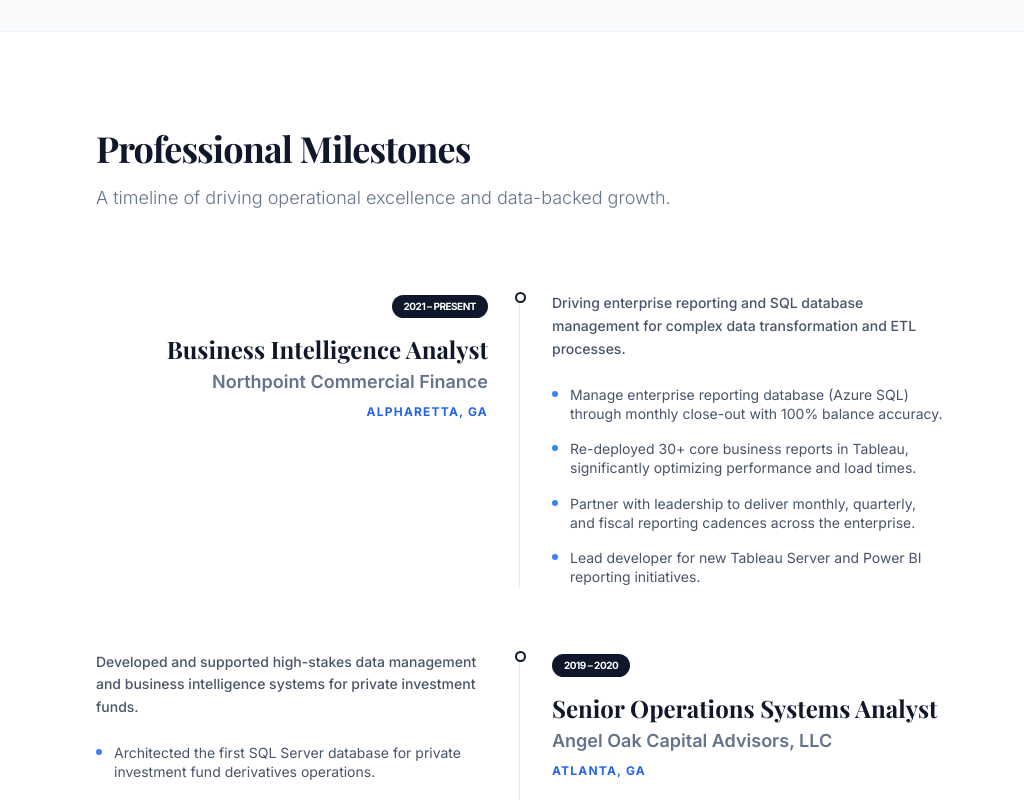
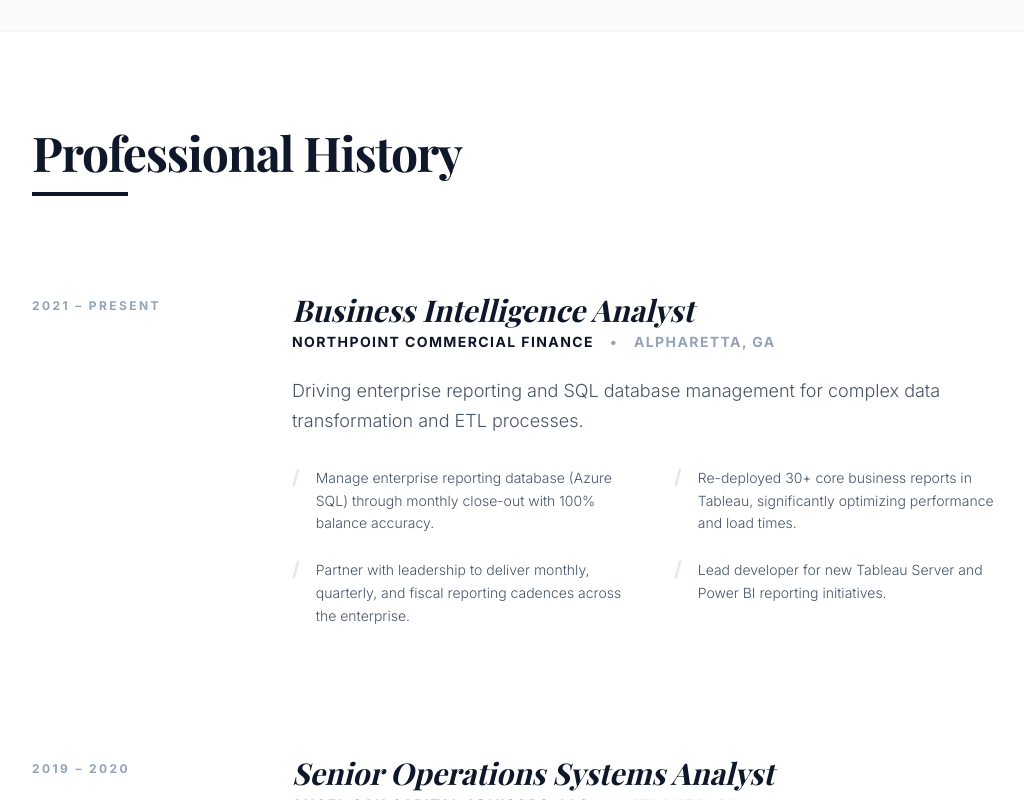
Before and after one commit to btburns308/brian-portfolio, a React (Vite) app: page / in a window 1280 px wide. Shown: the part 1500-2300 px from the top of the page, without its empty margins (120-1144 px from the left). Built offline with nearby package versions, Linux system fonts and the light colour scheme; a web font is replaced by a local one.

Commit message:
Update ExperienceSection.tsx

```diff
--- a/components/ExperienceSection.tsx
+++ b/components/ExperienceSection.tsx
@@ -7,47 +7,44 @@ interface ExperienceProps {
 
 const ExperienceSection: React.FC<ExperienceProps> = ({ experiences }) => {
   return (
-    <div className="max-w-4xl mx-auto px-6">
-      <div className="mb-20">
-        <h2 className="text-4xl font-extrabold text-slate-900 mb-4 tracking-tight text-balance">Professional Milestones</h2>
-        <p className="text-slate-500 text-lg font-light">A timeline of driving operational excellence and data-backed growth.</p>
+    <div className="max-w-5xl mx-auto px-6">
+      <div className="mb-24">
+        <h2 className="text-5xl font-bold text-slate-900 mb-4 tracking-tight">Professional History</h2>
+        <div className="w-24 h-1 bg-slate-900"></div>
       </div>
 
-      <div className="space-y-16">
+      <div className="space-y-32">
         {experiences.map((exp, idx) => (
-          <div key={idx} className="group relative pl-10 md:pl-0">
-            {/* Timeline Line */}
-            <div className="absolute left-0 top-0 bottom-0 w-px bg-slate-200 md:left-1/2 md:-ml-px"></div>
-
-            <div className={`md:flex items-start gap-16 ${idx % 2 === 0 ? 'md:flex-row' : 'md:flex-row-reverse'}`}>
-              <div className="md:w-1/2 mb-4 md:mb-0">
-                <div className={`${idx % 2 === 0 ? 'md:text-right' : 'md:text-left'}`}>
-                  <span className="inline-block px-3 py-1 bg-slate-900 text-white text-[10px] font-black rounded-full mb-4 tracking-tighter uppercase">
+          <div key={idx} className="grid grid-cols-1 lg:grid-cols-12 gap-8 lg:gap-16">
+            {/* Period */}
+            <div className="lg:col-span-3">
+              <span className="text-xs font-bold text-slate-400 uppercase tracking-[0.2em]">
                 {exp.period}
               </span>
-                  <h3 className="text-2xl font-bold text-slate-900 mb-1 leading-tight group-hover:text-blue-600 transition-colors">
+            </div>
+
+            {/* Content */}
+            <div className="lg:col-span-9">
+              <h3 className="text-3xl font-bold text-slate-900 mb-1 serif italic">
                 {exp.role}
               </h3>
-                  <p className="text-lg font-semibold text-slate-500 mb-2">{exp.company}</p>
-                  <p className="text-xs font-bold text-blue-600 uppercase tracking-widest mb-4">{exp.location}</p>
-                </div>
+              <div className="flex flex-wrap items-center gap-x-4 gap-y-1 mb-6 text-sm font-bold text-slate-400 uppercase tracking-widest">
+                <span className="text-slate-900">{exp.company}</span>
+                <span className="hidden md:inline">•</span>
+                <span>{exp.location}</span>
               </div>
 
-              {/* Dot */}
-              <div className="absolute left-[-5px] top-0 w-[11px] h-[11px] bg-white border-2 border-slate-900 rounded-full z-10 md:left-1/2 md:ml-[-5.5px] group-hover:bg-blue-600 group-hover:scale-125 transition-all"></div>
-
-              <div className="md:w-1/2">
-                <p className="text-slate-600 text-sm leading-relaxed mb-6 font-medium">
+              <p className="text-lg text-slate-600 font-light leading-relaxed mb-8">
                 {exp.description}
               </p>
-                <ul className="space-y-4">
+
+              <div className="grid grid-cols-1 md:grid-cols-2 gap-x-12 gap-y-6">
                 {exp.achievements.map((ach, aIdx) => (
-                    <li key={aIdx} className="flex items-start text-sm text-slate-600 leading-snug">
-                      <span className="w-1.5 h-1.5 rounded-full bg-blue-500 mt-1.5 mr-3 shrink-0"></span>
-                      <span>{ach}</span>
-                    </li>
+                  <div key={aIdx} className="flex gap-4 group">
+                    <span className="text-slate-200 font-black text-xl leading-none transition-colors group-hover:text-slate-900">/</span>
+                    <p className="text-sm text-slate-600 leading-relaxed font-light">{ach}</p>
+                  </div>
                 ))}
-                </ul>
               </div>
             </div>
           </div>
```
Lines whose indentation alone changed are shown as unchanged.
